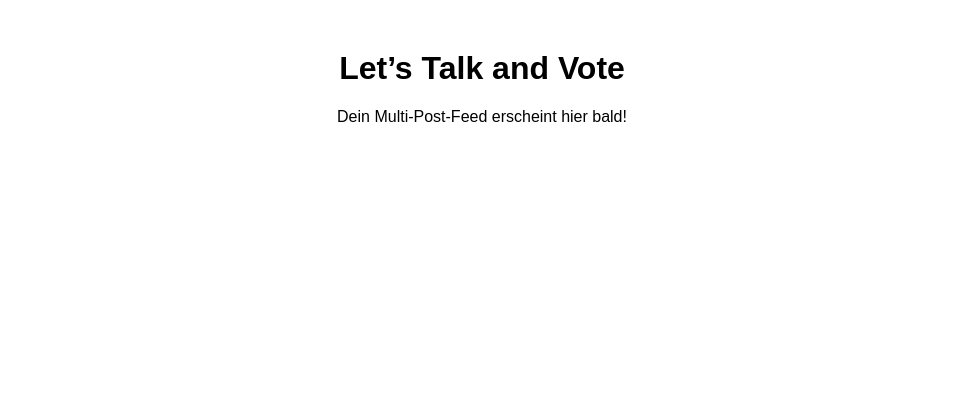
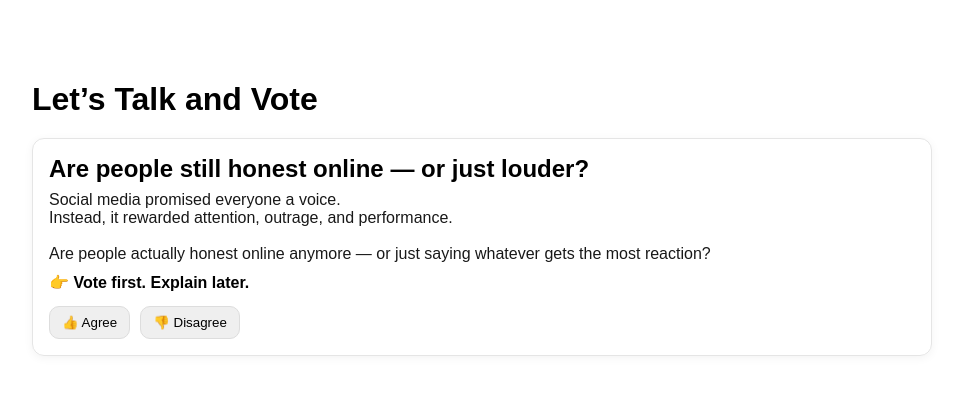
Before and after one commit to ValiB16/letstalkandvote, a Next.js app: page / in a window 1280 px wide. Shown: the top 394 px of the page, without its empty margins (158-1121 px from the left). Built offline with nearby package versions, Linux system fonts and the light colour scheme.

Commit message:
Update index.js

```diff
--- a/pages/index.js
+++ b/pages/index.js
@@ -1,8 +1,49 @@
+import posts from "../data/posts.json";
+
 export default function Home() {
   return (
-    <div style={{ textAlign: 'center', marginTop: '50px', fontFamily: 'Arial, sans-serif' }}>
-      <h1>Let’s Talk and Vote</h1>
-      <p>Dein Multi-Post-Feed erscheint hier bald!</p>
+    <div style={{ maxWidth: 900, margin: "40px auto", padding: 20, fontFamily: "Arial, sans-serif" }}>
+      <h1 style={{ marginBottom: 20 }}>Let’s Talk and Vote</h1>
+
+      {(!posts || posts.length === 0) ? (
+        <p style={{ opacity: 0.8 }}>No posts yet. Add some drafts and publish.</p>
+      ) : (
+        <div style={{ display: "grid", gap: 16 }}>
+          {posts.map((p) => (
+            <div
+              key={p.id}
+              style={{
+                border: "1px solid #e5e5e5",
+                borderRadius: 12,
+                padding: 16,
+                boxShadow: "0 2px 10px rgba(0,0,0,0.05)"
+              }}
+            >
+              <h2 style={{ margin: "0 0 8px 0" }}>{p.title}</h2>
+              {p.description && (
+                <p style={{ whiteSpace: "pre-line", margin: "0 0 10px 0", opacity: 0.9 }}>
+                  {p.description}
+                </p>
+              )}
+              {p.cta && (
+                <div style={{ marginTop: 10, fontWeight: 600 }}>
+                  👉 {p.cta}
+                </div>
+              )}
+
+              {/* Vote Buttons (Platzhalter – echte Votes kommen im nächsten Schritt) */}
+              <div style={{ display: "flex", gap: 10, marginTop: 14 }}>
+                <button style={{ padding: "8px 12px", borderRadius: 10, border: "1px solid #ddd", cursor: "pointer" }}>
+                  👍 Agree
+                </button>
+                <button style={{ padding: "8px 12px", borderRadius: 10, border: "1px solid #ddd", cursor: "pointer" }}>
+                  👎 Disagree
+                </button>
+              </div>
+            </div>
+          ))}
+        </div>
+      )}
     </div>
-  )
+  );
 }
```
